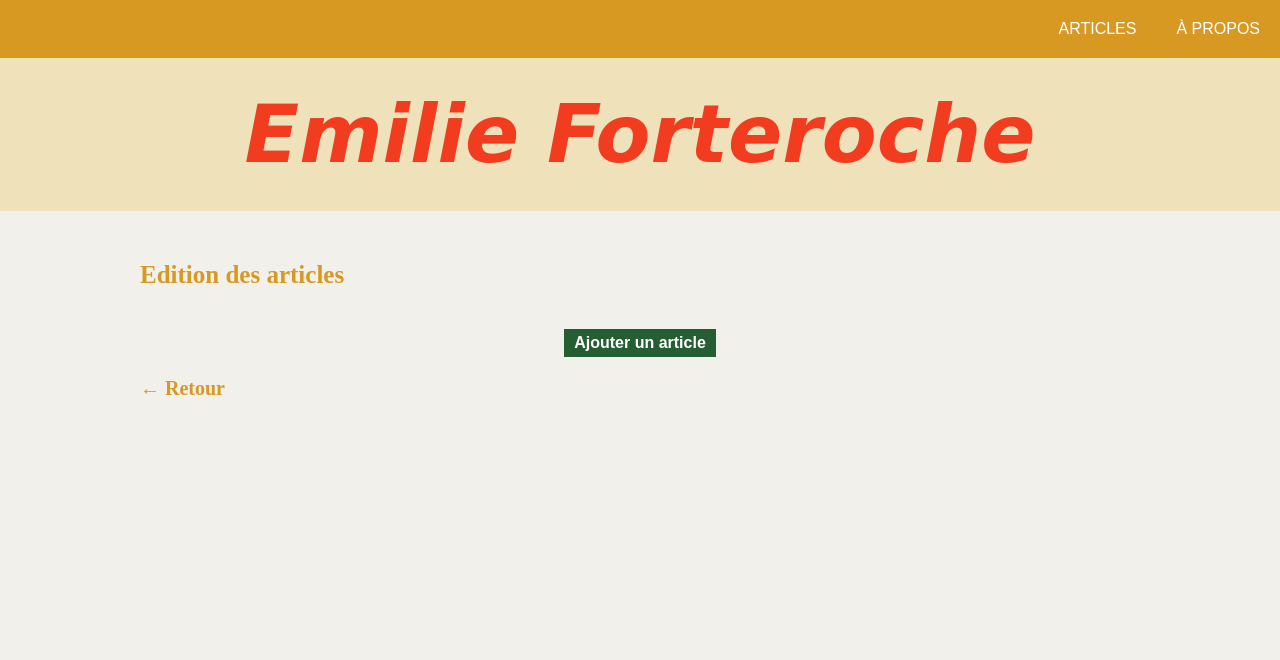
After one commit to QuentinDidelot/Blog_Forteroche, a PHP site: template views/templates/editionArticle.php in a window 1280 px wide. The commit adds this page. Shown: the top 660 px of the page. Run offline with PHP 8.4, Linux system fonts and the light colour scheme; the template is opened without the code that fills it, so the values that code supplies are empty; a stand-in replaces the project's code that opens the database connection; some web fonts are replaced.

```diff
--- a/css/style.css
+++ b/css/style.css
@@ -52,6 +52,13 @@ h2 {
     color: var(--headerColor);
 }
 
+h3 {
+    width: 100%;
+    margin: 20px 0;
+    font-size: 20px;
+    font-family: 'Times New Roman', Times, serif;
+    color: var(--headerColor);
+}
 ul {
     list-style: none;
 }
@@ -332,11 +339,26 @@ a.info {
     flex-grow: 1;
 }
 
+.articleLine .date {
+    min-width: 200px;
+    width: 200px;
+}
 .articleLine > div {
     padding: 20px;
     border: 1px solid var(--backgroundColor);
 }
 
+.admin_title{
+    width: 100%;
+    text-decoration:underline;
+    display: flex;
+    justify-content: center;
+}
+.back{
+    display: flex;
+    width: 100%;
+    justify-content: flex-start;
+}
 /**
  * Footer global de la page.
  */
--- a/models/CommentManager.php
+++ b/models/CommentManager.php
@@ -66,4 +66,10 @@ class CommentManager extends AbstractEntityManager
         return $result->rowCount() > 0;
     }
 
+    public function getAllCommentsWithArticleName() : array
+    {
+        $sql = "SELECT article.title AS article_title, pseudo, comment.content, id_article, comment.date_creation FROM comment LEFT JOIN article ON article.id = comment.id_article";
+        $result = $this->db->query($sql);
+        return $result->fetchAll();
+    }
 }
--- a/views/templates/detailArticle.php
+++ b/views/templates/detailArticle.php
@@ -55,3 +55,7 @@
         </div>
     </form>
 </div>
+
+<div class="back">
+    <h3><a href="index.php?action=home"> ← Retour</a></h3>
+</div>
--- /dev/null
+++ b/views/templates/editionArticle.php
@@ -0,0 +1,25 @@
+<?php
+    /**
+     * Affichage de la partie admin "Edition des articles" : liste des articles avec un bouton "modifier" pour chacun.
+     * Et un formulaire pour ajouter un article.
+     */
+?>
+
+<h2>Edition des articles</h2>
+
+<div class="adminArticle">
+    <?php foreach ($articles as $article) { ?>
+        <div class="articleLine">
+            <div class="title"><?= $article->getTitle() ?></div>
+            <div class="content"><?= $article->getContent(200) ?></div>
+            <div><a class="submit" href="index.php?action=showUpdateArticleForm&id=<?= $article->getId() ?>">Modifier</a></div>
+            <div><a class="submit" href="index.php?action=deleteArticle&id=<?= $article->getId() ?>" <?= Utils::askConfirmation("Êtes-vous sûr de vouloir supprimer cet article ?") ?> >Supprimer</a></div>
+        </div>
+    <?php } ?>
+</div>
+
+<a class="submit" href="index.php?action=showUpdateArticleForm">Ajouter un article</a>
+
+<div class="back">
+    <h3><a href="index.php?action=admin"> ← Retour</a></h3>
+</div>
```
Also changed, not shown: controllers/AdminController.php (+42 -3 lines), index.php (+9 -0 lines), views/templates/admin.php (+7 -16 lines), views/templates/commentManagement.php (added, +23 -0 lines).
